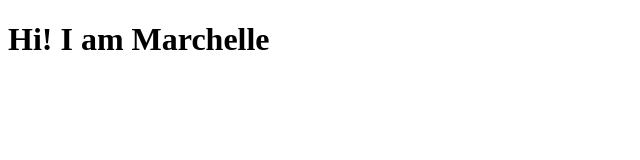
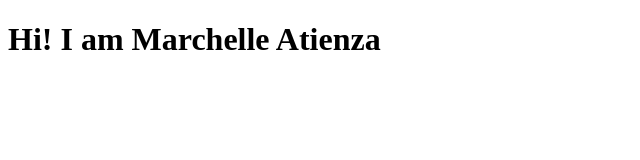
Before and after one commit to Chellay397/Chellay397.github.io, a plain HTML site: page index.html in a window 1280 px wide. Shown: the whole page, without its empty margins (0-640 px from the left). Drawn offline with Linux system fonts and the light colour scheme.

Commit message:
Atienza - Add first web page.

```diff
--- a/index.html
+++ b/index.html
@@ -6,6 +6,6 @@
  <title>My First Web Page</title>
 </head>
 <body>
- <h1>Hi! I am Marchelle</h1>
+ <h1>Hi! I am Marchelle Atienza</h1>
 </body>
 </html>
```
